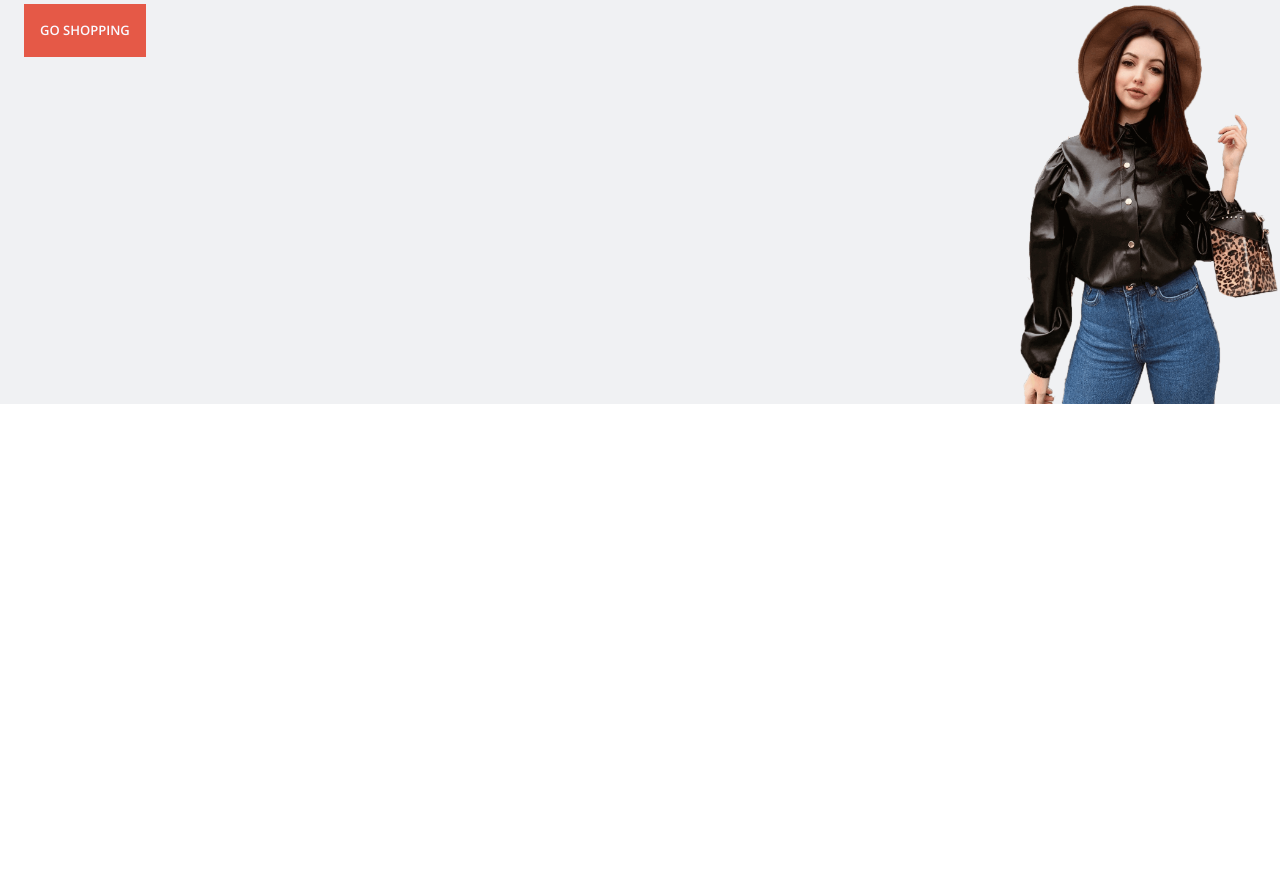
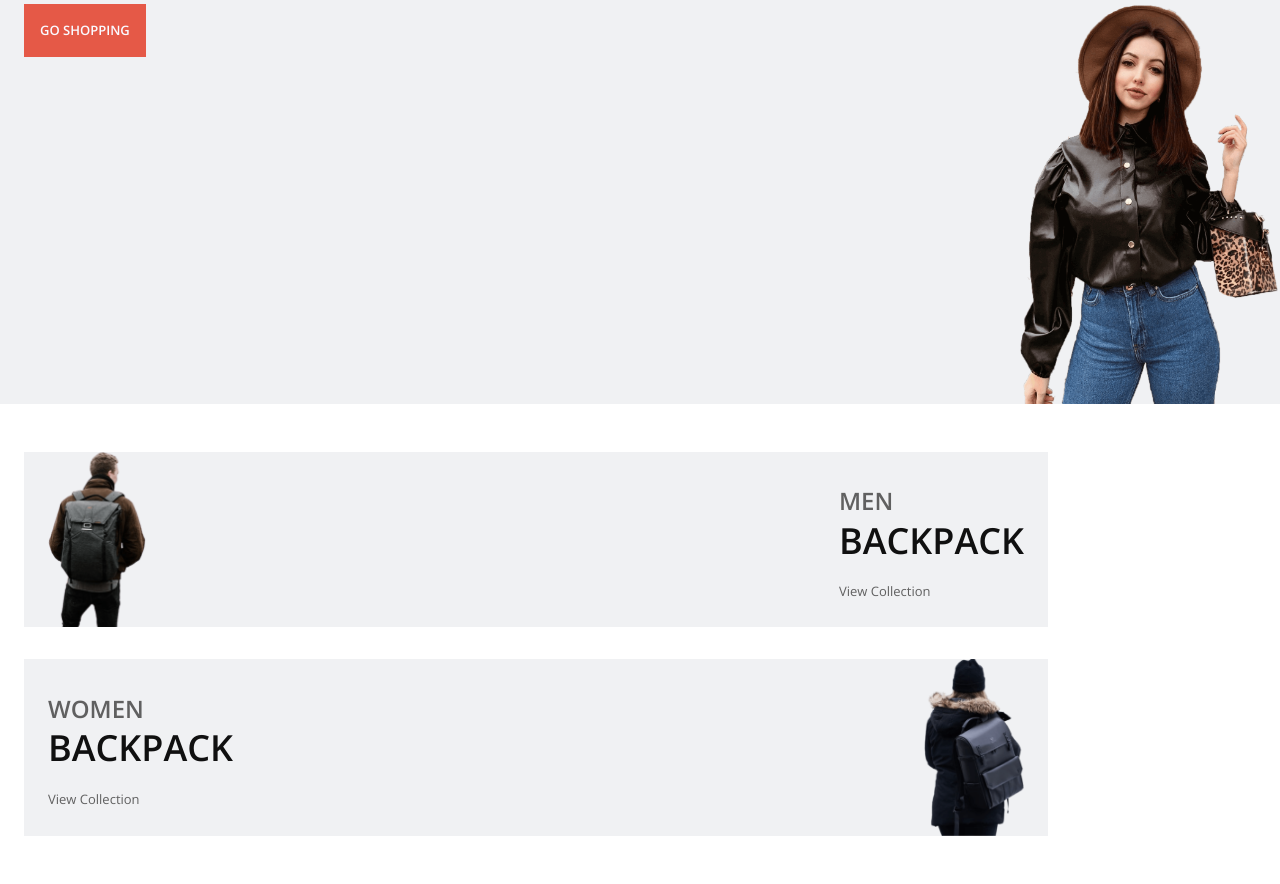
Before and after one commit to bimodwien/ecommerce-design-front, a plain HTML site: page index.html in a window 1280 px wide. Shown: the part 396-1280 px from the top of the page. Before the commit the page ends 800 px from the top, so only its background shows below. Drawn offline with nearby package versions, Linux system fonts and the light colour scheme.

Commit message:
update: featured

```diff
--- a/assets/css/styles.css
+++ b/assets/css/styles.css
@@ -233,3 +233,48 @@ img {
     background-color: var(--first-color-alt);
     cursor: pointer;
 }
+
+/* collection */
+
+.collection__container {
+    row-gap: 2rem;
+}
+
+.collection__box {
+    display: flex;
+    justify-content: space-between;
+    align-items: center;
+    padding: 0 1.5rem;
+    background-color: var(--gray-color);
+    transition: 0.3s;
+}
+
+.collection__box:hover {
+    transform: translateY(-0.5rem);
+}
+
+.collection__img {
+    width: 100px;
+}
+
+.collection__title {
+    font-size: var(--h1-font-size);
+    line-height: 1.2;
+    margin-bottom: var(--mb-2);
+    text-transform: uppercase;
+    font-weight: var(--font-semi);
+}
+
+.collection__subtitle {
+    font-size: var(--h2-font-size);
+    color: var(--dark-color-light);
+}
+
+.collection__view {
+    font-size: var(--small-font-size);
+    color: var(--dark-color-light);
+}
+
+.collection__view:hover {
+    text-decoration: underline;
+}
--- a/index.html
+++ b/index.html
@@ -51,6 +51,27 @@
         </section>
         <!-- Collection -->
 
+        <section class="collection section">
+            <div class="collection__container bd-grid">
+                <div class="collection__box">
+                    <img src="./assets/img/backpackMan.png" alt="cowoktas" class="collection__img"/>
+
+                    <div class="collection__data">
+                        <h2 class="collection__title"><span class="collection__subtitle">Men</span><br>Backpack</h2>
+                        <a href="#" class="collection__view">View Collection</a>
+                    </div>
+                </div>
+
+                <div class="collection__box">
+                    <div class="collection__data">
+                        <h2 class="collection__title"><span class="collection__subtitle">Women</span><br>Backpack</h2>
+                        <a href="#" class="collection__view">View Collection</a>
+                    </div>
+                    <img src="./assets/img/backpackWoman.png" alt="cewektas" class="collection__img"/>
+                </div>
+            </div>
+        </section>
+
 
 
     </main>
```
